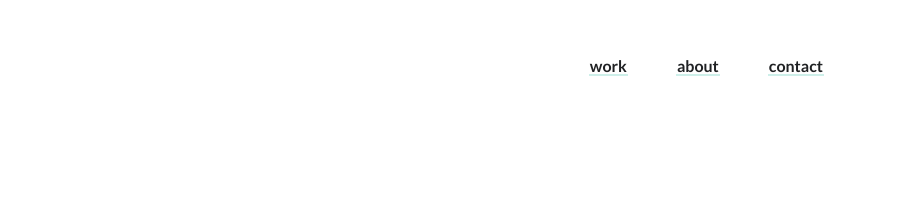
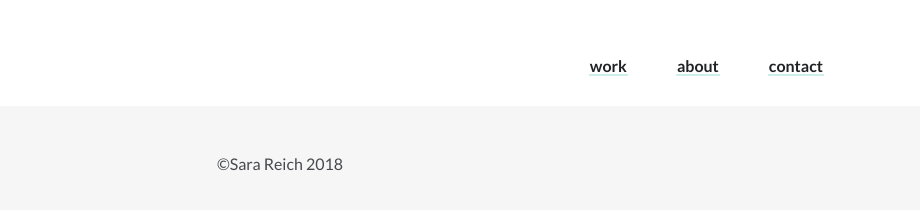
Before and after one commit to sarareich/sarareich.github.io, a React app: page / in a window 1280 px wide. Shown: the full height of the page, 360-1280 px from the left. Built offline with nearby package versions, Linux system fonts and the light colour scheme; a web font is replaced by a local one.

Commit message:
footer component

```diff
--- a/src/components/App/App.js
+++ b/src/components/App/App.js
@@ -1,6 +1,7 @@
 import React, { Component } from 'react';
 import PropTypes from 'prop-types';
 import Header from '../Header/Header';
+import Footer from '../Footer/Footer';
 
 class App extends Component {
   render() {
@@ -10,6 +11,7 @@ class App extends Component {
         <div className="app-content">
           {this.props.children}
         </div>
+        <Footer />
       </div>
     );
   }
--- /dev/null
+++ b/src/components/Footer/Footer.js
@@ -0,0 +1,15 @@
+import React from 'react';
+
+class Footer extends React.Component {
+  render() {
+    return (
+      <div className="footer__wrap">
+        <div className="footer">
+          <p>&copy;Sara Reich 2018</p>
+        </div>
+      </div>
+    );
+  }
+}
+
+export default Footer;
--- /dev/null
+++ b/src/components/Footer/Footer.scss
@@ -0,0 +1,6 @@
+.footer {
+  background-color: #f6f6f6;
+  display: flex;
+  justify-content: center;
+  padding: 3rem 0;
+}
--- a/src/styles/styles.scss
+++ b/src/styles/styles.scss
@@ -190,6 +190,7 @@ body {
 }
 
 @import '../components/Header/Header.scss';
+@import '../components/Footer/Footer.scss';
 @import '../components/HomePage/HomePage.scss';
 @import '../components/ForwardFinancingPage/ForwardFinancingPage.scss';
 @import '../components/common/Hero/Hero.scss';
```
